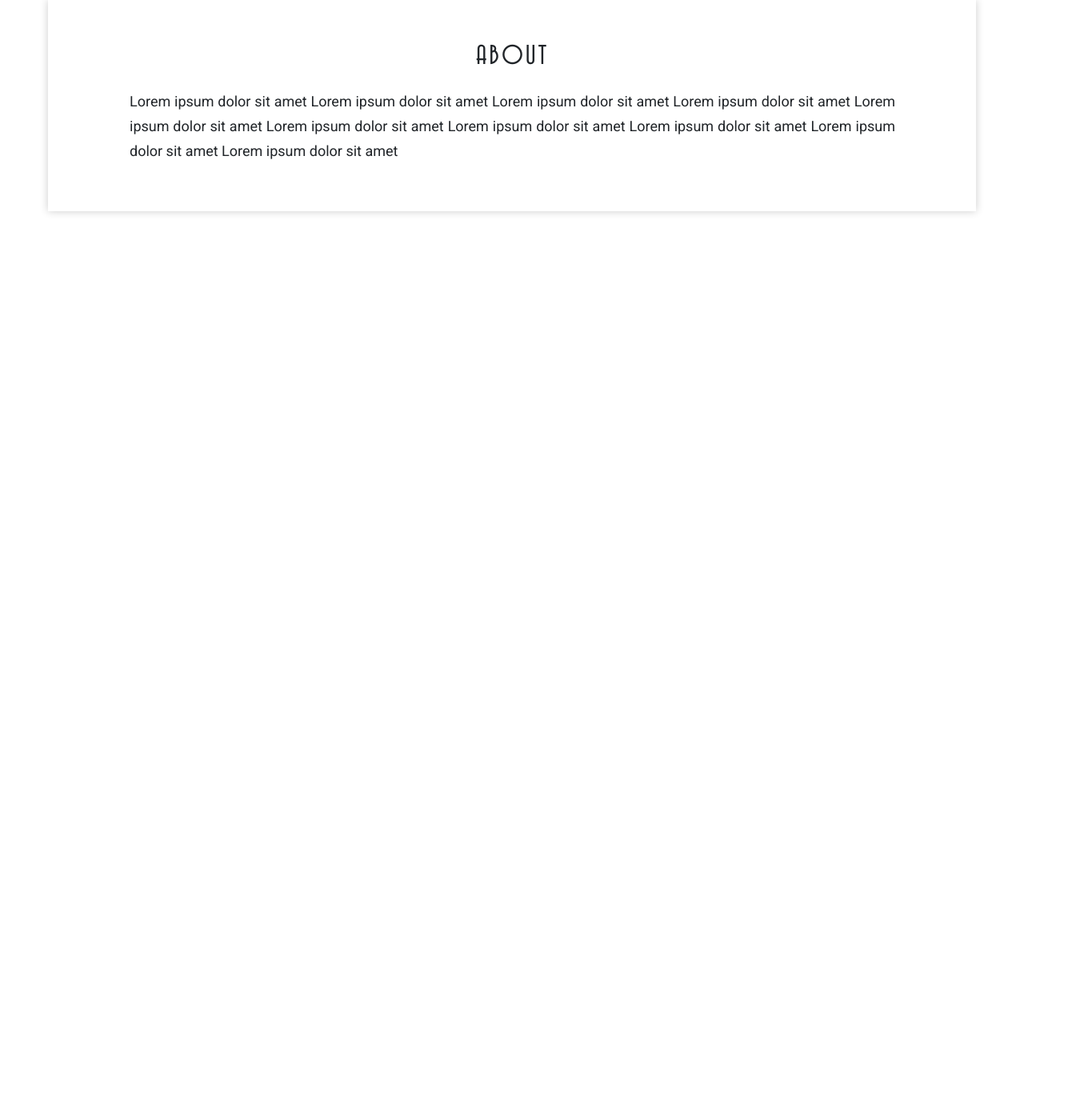
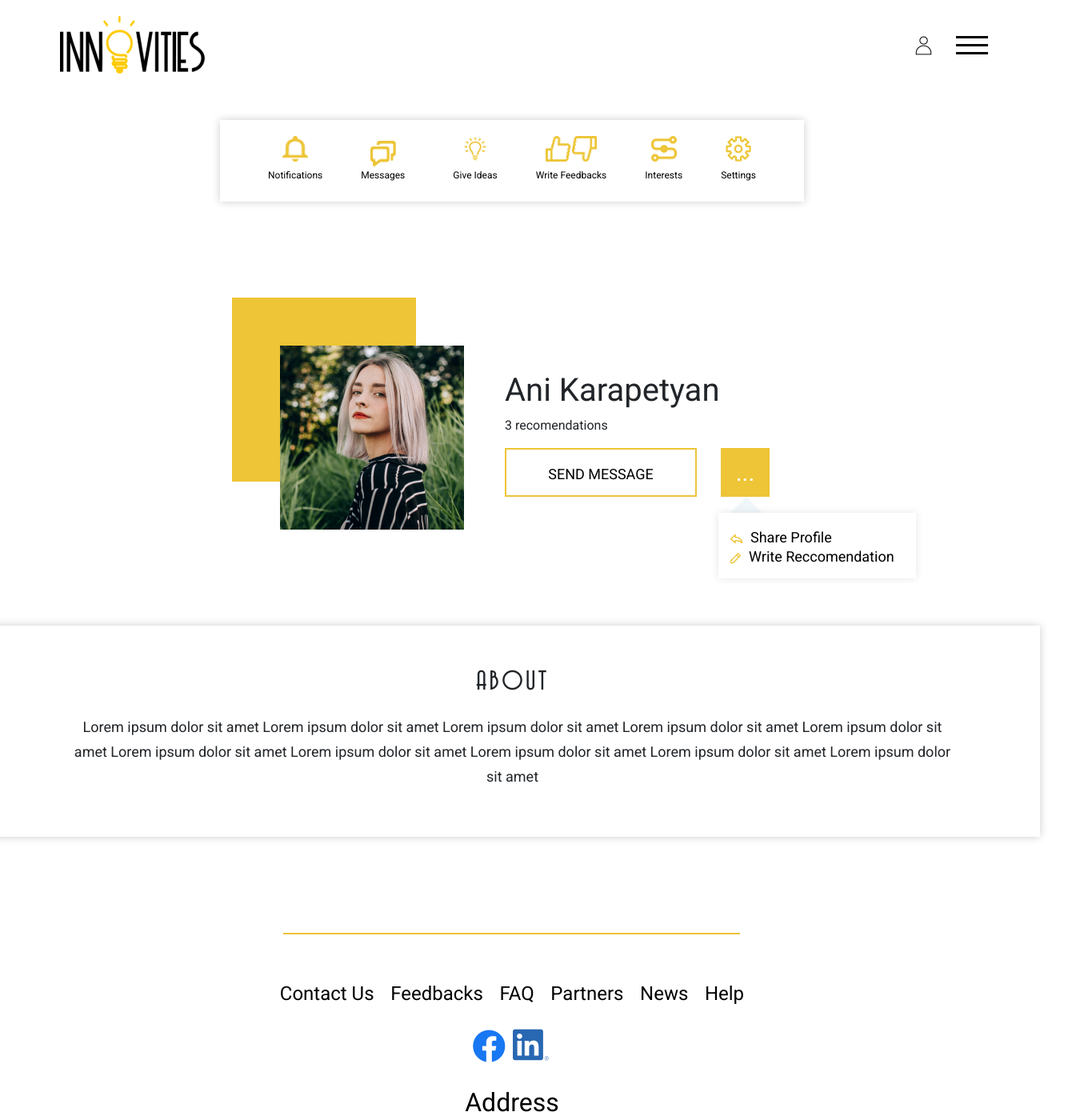
Before and after one commit to grigor-aramyan/generAItor, a React app: page / in a window 1280 px wide. Shown: the top 1400 px of the page at 80% size, 1360 px wide, since content can reach past the window. Before the commit the page ends 800 px from the top, so only its background shows below. Built offline with nearby package versions, Linux system fonts and the light colour scheme.

Commit message:
not completed

```diff
--- a/public/css/styles.css
+++ b/public/css/styles.css
@@ -793,7 +793,7 @@
 .main-menu {
   width:779px;
   max-width:100%;
-  margin:150px auto 120px auto;
+  margin:150px auto 0px auto;
   box-shadow: 0px 0px 10px rgba(0, 0, 0, 0.2);
   padding:20px 30px 20px 30px;
 }
@@ -943,7 +943,10 @@
   background: #ffffff;
   padding: 20px 15px 20px 15px;
   margin-left: 267px;
+  box-sizing: border-box;
   box-shadow: 0px 0px 10px rgba(0, 0, 0, 0.1);
+  position: absolute;
+  z-index: 100;
 }
 .sitting-text {
   font-size: 18px;
@@ -1076,10 +1079,13 @@ margin-right: 30px;
 
 }
 .about-prof {
-  width:100%;
+  width:1320px;
   height:264px;
   box-shadow: 0px 0px 10px rgba(0, 0, 0, 0.2);
   padding:60px 101px 60px 102px;
+  margin: 120px auto;
+  position: relative;
+  z-index: 1;
 }
 .about-prof h2 {
   font-family: Avenida Std;
@@ -1098,6 +1104,6 @@ margin-right: 30px;
   font-weight: normal;
   font-size: 18px;
   line-height: 31px;
-  text-align: justify;
+  text-align: center;
 }
 /* End About Profiles  */
--- a/src/components/profiles/orgProfile/OrgProfileActions.js
+++ b/src/components/profiles/orgProfile/OrgProfileActions.js
@@ -16,7 +16,7 @@ export default class OrgProfileActions extends Component {
           <div className="col-10 offset-1 col-lg-8 offset-lg-2 div-wrapper d-flex justify-content-center align-items-center">
             <div className="links-wrapper d-flex">
               <div className="write-feedback-btn-wrapper">
-                <Link to={'/'} className="feedback-link">
+                <Link to="/" className="feedback-link">
                   WRITE FEEDBACK
                 </Link>
               </div>
@@ -24,7 +24,7 @@ export default class OrgProfileActions extends Component {
                 <span>OR</span>
               </div>
               <div className="give-idea-btn-wrapper">
-                <Link to={'/'} className="idea-link">
+                <Link to="/" className="idea-link">
                   GIVE IDEA
                 </Link>
               </div>
--- /dev/null
+++ b/src/components/profiles/userProfile/UserProfile.js
@@ -0,0 +1,51 @@
+import React, { Component } from 'react';
+import Header from '../../Header'
+import UserProfileMain from './UserProfileMain'
+import MainMenu from '../MainMenu'
+import AboutProfiles from '../AboutProfiles'
+import Footer from '../../Footer'
+
+export default class UserProfile extends Component {
+    render(){
+        return(
+            <div>
+                <div className="container-fluid">
+                    <div className="row">
+                        <div className="col-12">
+                            <Header/>
+                        </div>
+                    </div>
+                </div>
+                <div className="container">
+                    <div className="row">
+                        <div className="col-8 offset-2 col-lg-8 offset-lg-2 d-flex justify-content-center align-items-center">
+                            <MainMenu/>
+                        </div>
+                    </div>
+                </div>
+                <div className="container">
+                    <div className="row">
+                        <div className="col-10 offset-1 col-lg-8 offset-lg-2  d-flex justify-content-center align-items-center">
+                            <UserProfileMain name = "Ani" surname = "Karapetyan" recomendations = {3} isLogged = {true}/>
+                        </div>
+                    </div>
+                </div>
+                <div className="container">
+                    <div className="row">
+                        <div className="col-10 offset-1 col-lg-8 offset-lg-2  d-flex justify-content-center align-items-center">
+                            <AboutProfiles/>
+                        </div>
+                    </div>
+                </div>
+                <div className="container-fluid">
+                    <div className="row">
+                        <div className="col-10 offset-1 col-lg-10 offset-lg-1  d-flex justify-content-center align-items-center">
+                            <Footer/>
+                        </div>
+                    </div>
+                </div>
+            </div>
+
+        )
+    }
+}
--- a/src/index.js
+++ b/src/index.js
@@ -13,13 +13,14 @@ import OrgProfileMain from './components/profiles/orgProfile/OrgProfileMain';
 import OrgProfileActions from './components/profiles/orgProfile/OrgProfileActions';
 import MainMenu from './components/profiles/MainMenu';
 import AboutProfiles from './components/profiles/AboutProfiles';
+import UserProfile from './components/profiles/userProfile/UserProfile'
 
 ReactDOM.render(
   <Provider store={store}>
     <Router>
       <Route path="/">
         <Switch>
-          <Route exact path="/" component={AboutProfiles} />
+          <Route exact path="/" component={UserProfile} />
           <Route
             path="/*"
             render={() => {
```
